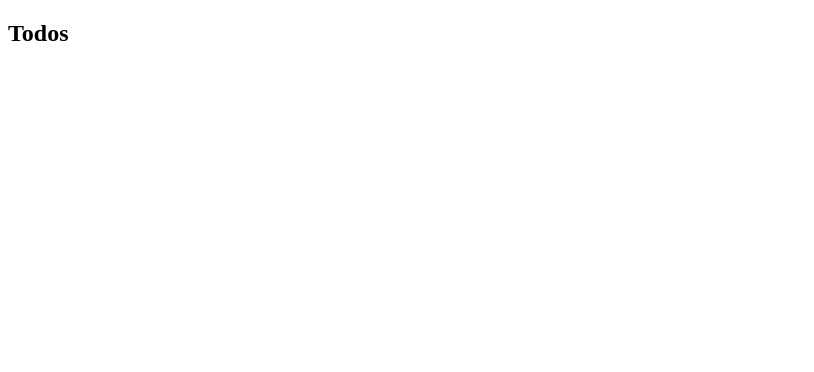
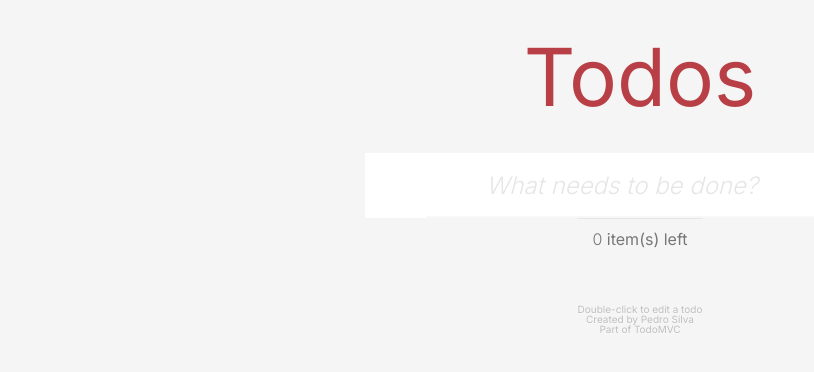
Before and after one commit to EnkiGroup/DesafioReactFrontendJunior2024, a React (Create React App) app: page / in a window 1280 px wide. Shown: the top 372 px of the page, without its empty margins (0-814 px from the left). Built offline with nearby package versions, Linux system fonts and the light colour scheme.

Commit message:
style: init styling

```diff
--- a/public/index.html
+++ b/public/index.html
@@ -13,6 +13,9 @@
       work correctly both with client-side routing and a non-root public URL.
       Learn how to configure a non-root public URL by running `npm run build`.
     -->
+    <link rel="preconnect" href="https://fonts.googleapis.com">
+    <link rel="preconnect" href="https://fonts.gstatic.com" crossorigin>
+    <link href="https://fonts.googleapis.com/css2?family=Inter:wght@100..900&display=swap" rel="stylesheet">
     <title>Teste front-end enContact</title>
   </head>
   <body>
--- a/src/app.tsx
+++ b/src/app.tsx
@@ -1,9 +1,95 @@
 import React from "react";
+import "./styles/global.css";
 
 export default function App() {
+  const [todos, setTodos] = React.useState<{
+    list: string[];
+    completed: string[];
+  }>({
+    list: [],
+    completed: [],
+  });
+
+  const handleAddTodo = (event: React.KeyboardEvent<HTMLInputElement>) => {
+    if (event.key === "Enter") {
+      const input = event.target as HTMLInputElement;
+      setTodos((prev) => ({ ...prev, list: [...prev.list, input.value] }));
+      input.value = "";
+    }
+  };
+
+  const handleRemoveTodo = (index: number) => {
+    setTodos((prev) => ({
+      ...prev,
+      list: prev.list.filter((_, i) => i !== index),
+    }));
+  };
+
+  const handleToggleTodo = (index: number) => {
+    setTodos((prev) => {
+      const todo = prev.list[index];
+      return {
+        list: prev.list.filter((_, i) => i !== index),
+        completed: [...prev.completed, todo],
+      };
+    });
+  };
+
+  const handleToggleAll = () => {
+    setTodos((prev) => ({
+      list: [],
+      completed: [...prev.completed, ...prev.list],
+    }));
+  };
+
   return (
-    <section>
-      <h1>Todos</h1>
+    <section className="container">
+      <h1 id="title">Todos</h1>
+
+      <div className="input-container">
+        {todos.list.length > 0 && (
+          <button className="select-all" onClick={handleToggleAll}>
+            ❯
+          </button>
+        )}
+        <input
+          type="text"
+          id="todo-input"
+          className="new-todo"
+          placeholder="What needs to be done?"
+          onKeyDown={handleAddTodo}
+        />
+      </div>
+
+      <ul id="todo-list" className="todo-list">
+        {todos.list.map((todo, index) => (
+          <li key={index}>
+            <div className="view">
+              <label>{todo}</label>
+              <button
+                className="destroy"
+                onClick={() => handleRemoveTodo(index)}
+              />
+            </div>
+          </li>
+        ))}
+      </ul>
+
+      <footer id="footer" className="footer">
+        <span className="todo-count">
+          <strong>{todos.list.length}</strong> item(s) left
+        </span>
+      </footer>
+
+      <footer className="info">
+        <p>Double-click to edit a todo</p>
+        <p>
+          Created by <a href="https://github.com/pedrovs3">Pedro Silva</a>
+        </p>
+        <p>
+          Part of <a href="http://todomvc.com">TodoMVC</a>
+        </p>
+      </footer>
     </section>
   );
 }
--- a/src/index.tsx
+++ b/src/index.tsx
@@ -10,7 +10,4 @@ ReactDOM.render(
   document.getElementById("root")
 );
 
-// If you want to start measuring performance in your app, pass a function
-// to log results (for example: reportWebVitals(console.log))
-// or send to an analytics endpoint. Learn more: https://bit.ly/CRA-vitals
-reportWebVitals();
+reportWebVitals(console.log);
--- /dev/null
+++ b/src/styles/global.css
@@ -0,0 +1,270 @@
+* {
+  margin: 0;
+  padding: 0;
+  box-sizing: border-box;
+}
+
+body {
+  font-family: 'Inter', sans-serif;
+  background: #F5F5F5;
+  -webkit-font-smoothing: antialiased;
+}
+
+.container {
+  display: flex;
+  flex-direction: column;
+  align-items: center;
+  justify-content: start;
+  height: 100dvh;
+  width: 100vw;
+}
+
+#title {
+  font-size: 5rem;
+  color: rgb(184, 63, 69);
+  font-weight: 400;
+  width: 100dvw;
+  text-align: center;
+  margin: 1.75rem 0;
+}
+
+.select-all {
+  all: unset;
+  display: flex;
+  align-items: center;
+  justify-content: center;
+  height: 100%;
+  background: #fff;
+  max-width: 550px;
+  transform: rotate(90deg);
+}
+
+.input-container {
+  display: flex;
+  align-items: center;
+  justify-content: center;
+  width: 100%;
+  background: #fff;
+  max-width: 550px;
+}
+
+.new-todo {
+  border: none;
+  box-shadow: inset 0 -2px 1px rgba(0, 0, 0, .03);
+  height: 65px;
+  padding: 16px 16px 16px 60px;
+  color: #000;
+  font-family: inherit;
+  font-size: 24px;
+  font-weight: inherit;
+  line-height: 1.4em;
+}
+
+.new-todo::placeholder {
+  color: #e6e6e6;
+  font-style: italic;
+  font-weight: 300;
+}
+
+.new-todo:focus {
+  outline: none;
+}
+
+.todo-list {
+  margin: 0;
+  padding: 0;
+  list-style: none;
+}
+
+.todo-list li {
+  position: relative;
+  font-size: 24px;
+  border-bottom: 1px solid #ededed;
+}
+
+.todo-list li:last-child {
+  border-bottom: none;
+}
+
+.todo-list li.editing {
+  border-bottom: none;
+  padding: 0;
+}
+
+.todo-list li.editing .edit {
+  display: block;
+  width: calc(100% - 43px);
+  padding: 12px 16px;
+  margin: 0 0 0 43px;
+}
+
+.todo-list li.editing .view {
+  display: none;
+}
+
+.todo-list li .toggle {
+  text-align: center;
+  width: 40px;
+  /* auto, since non-WebKit browsers doesn't support input styling */
+  height: auto;
+  position: absolute;
+  top: 0;
+  bottom: 0;
+  margin: auto 0;
+  border: none; /* Mobile Safari */
+  -webkit-appearance: none;
+  appearance: none;
+}
+
+.todo-list li .toggle::after {
+  content: '❯';
+  font-size: 22px;
+  color: #e6e6e6;
+  margin: 10px 0;
+}
+
+.todo-list li .toggle:checked::after {
+  color: #737373;
+}
+
+.todo-list li label {
+  white-space: pre-line;
+  word-break: break-word;
+  padding: 15px 60px 15px 15px;
+  display: block;
+  line-height: 1.2;
+  transition: color 0.4s;
+}
+
+.todo-list li.completed label {
+  color: #d9d9d9;
+  text-decoration: line-through;
+}
+
+.todo-list li .destroy {
+  display: none;
+  position: absolute;
+  top: 0;
+  right: 10px;
+  bottom: 0;
+  width: 40px;
+  height: 40px;
+  margin: auto 0;
+  font-size: 30px;
+  color: #cc9a9a;
+  margin-bottom: 11px;
+  transition: color 0.2s ease-out;
+}
+
+.todo-list li .destroy:hover {
+  color: #af5b5e;
+}
+
+.todo-list li .destroy:after {
+  content: '×';
+}
+
+.todo-list li .edit {
+  display: none;
+}
+
+.todo-list li.editing:last-child {
+  margin-bottom: -1px;
+}
+
+.footer {
+  color: #777;
+  padding: 10px 15px;
+  height: 20px;
+  text-align: center;
+  border-top: 1px solid #e6e6e6;
+}
+
+.footer:before {
+  content: '';
+  position: absolute;
+  right: 0;
+  bottom: 0;
+  left: 0;
+  height: 50px;
+  overflow: hidden;
+  box-shadow: 0 1px 1px rgba(0, 0, 0, 0.2),
+              0 8px 0 -3px #f6f6f6,
+              0 9px 1px -3px rgba(0, 0, 0, 0.2),
+              0 16px 0 -6px #f6f6f6,
+              0 17px 2px -6px rgba(0, 0, 0, 0.2);
+}
+
+.todo-count {
+  float: left;
+  text-align: left;
+}
+
+.todo-count strong {
+  font-weight: 300;
+}
+
+.filters {
+  margin: 0;
+  padding: 0;
+  list-style: none;
+  position: absolute;
+  right: 0;
+  left: 0;
+}
+
+.filters li {
+  display: inline;
+}
+
+.filters li a {
+  color: inherit;
+  margin: 3px;
+  padding: 3px 7px;
+  text-decoration: none;
+  border: 1px solid transparent;
+  border-radius: 3px;
+}
+
+.filters li a.selected {
+  border-color: rgba(175, 47, 47, 0.2);
+}
+
+.filters li a:hover {
+  border-color: rgba(175, 47, 47, 0.1);
+}
+
+.clear-completed,
+html .clear-completed:active {
+  float: right;
+  position: relative;
+  line-height: 20px;
+  text-decoration: none;
+  cursor: pointer;
+}
+
+.clear-completed:hover {
+  text-decoration: underline;
+}
+
+.info {
+  margin: 65px auto 0;
+  color: #bfbfbf;
+  font-size: 10px;
+  text-shadow: 0 1px 0 rgba(255, 255, 255, 0.5);
+  text-align: center;
+}
+
+.info p {
+  line-height: 1;
+}
+
+.info a {
+  color: inherit;
+  text-decoration: none;
+  font-weight: 400;
+}
+
+.info a:hover {
+  text-decoration: underline;
+}
```
Also changed, not shown: 1 other file (tests, documents, lock files or other folders).
